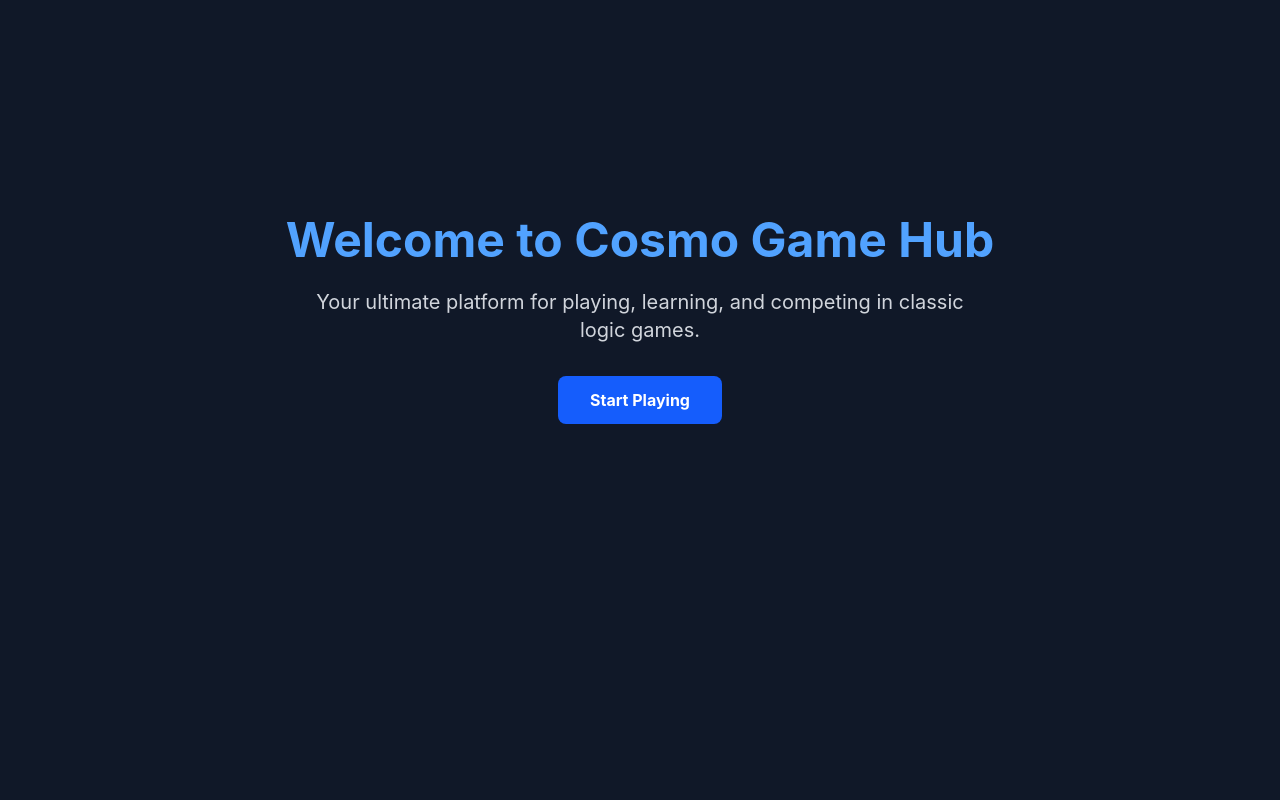
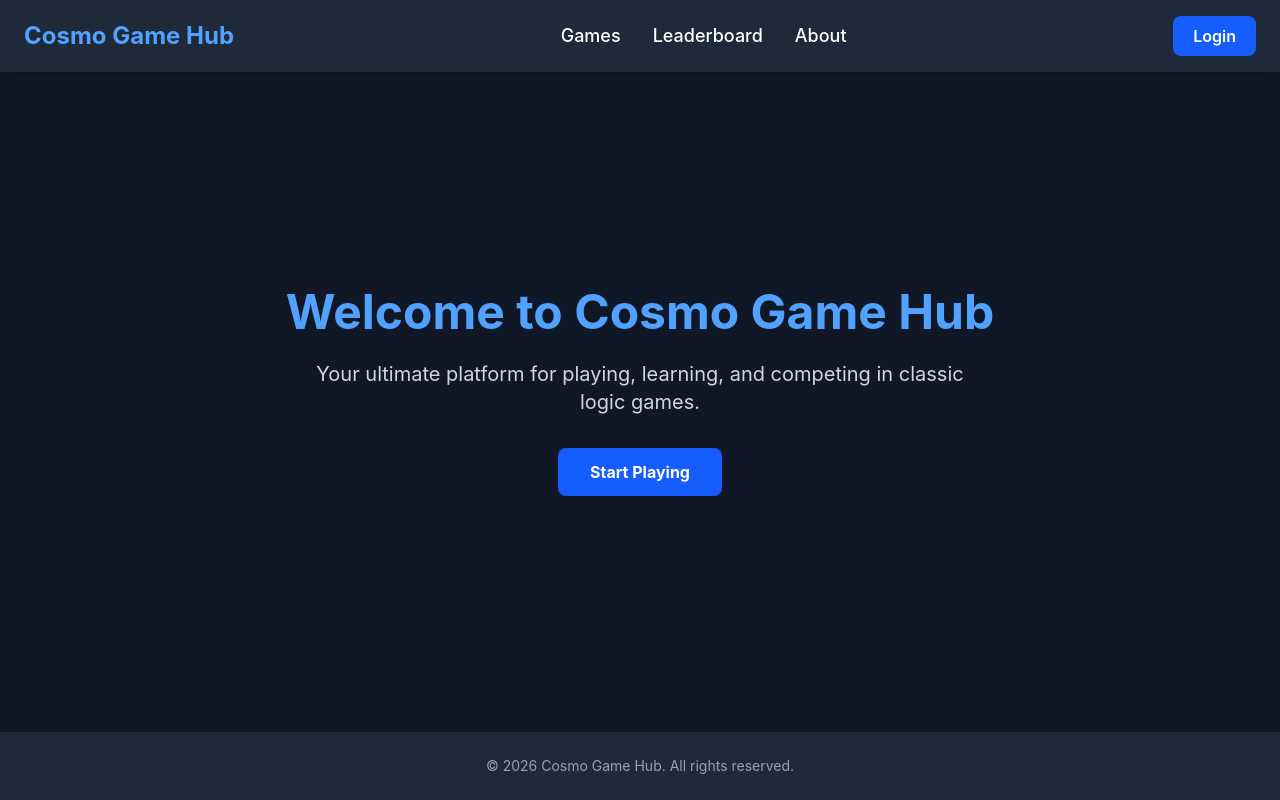
Before and after one commit to DubnovAlexey/cosmo-game-hub, an Astro site in the folder apps/client/: page / in a window 1280 px wide. Built offline with nearby package versions, Linux system fonts and the light colour scheme; Astro itself is replaced by a stand-in of ours.

Commit message:
add Footer component and integrate it into Layout for improved site structure

```diff
--- /dev/null
+++ b/apps/client/src/components/ui/Footer.astro
@@ -0,0 +1,21 @@
+---
+// Footer component for global site bottom
+// Компонент Footer для глобального подвала сайта
+---
+
+<!-- Semantic footer wrapper with Tailwind styling -->
+<!-- Семантическая обертка подвала со стилями Tailwind -->
+<footer class="bg-gray-800 text-gray-400 py-6 mt-auto shadow-inner">
+
+    <!-- Container to align content centrally -->
+    <!-- Контейнер для выравнивания контента по центру -->
+    <div class="container mx-auto px-6 text-center">
+
+        <!-- Copyright information -->
+        <!-- Информация об авторских правах -->
+        <p class="text-sm">
+            &copy; 2026 Cosmo Game Hub. All rights reserved.
+        </p>
+
+    </div>
+</footer>
--- a/apps/client/src/layouts/Layout.astro
+++ b/apps/client/src/layouts/Layout.astro
@@ -2,6 +2,11 @@
 // Import global styles for Tailwind CSS
 // Импортируем глобальные стили для Tailwind CSS
 import '../styles/global.css';
+
+// Import UI components using Path Aliases
+// Импортируем UI-компоненты, используя псевдонимы путей
+import Header from '@components/ui/Header.astro';
+import Footer from '@components/ui/Footer.astro';
 
 // Define the shape of our Props using a TypeScript interface
 // Определяем структуру наших Props с помощью интерфейса TypeScript
@@ -25,9 +30,28 @@ const { title } = Astro.props;
 	<!-- Динамическая вставка заголовка -->
     <title>{title}</title>
 </head>
-<body class="bg-gray-900 text-white min-h-screen">
-    <!-- The page content will be injected into this slot -->
-    <!-- Контент страницы будет вставлен в этот слот -->
-    <slot />
+
+<!-- Body acts as a flex container to push footer to the bottom -->
+<!-- Body выступает в роли flex-контейнера, чтобы прижать подвал к низу -->
+<body class="bg-gray-900 text-white min-h-screen flex flex-col">
+
+    <!-- Global Header Component -->
+    <!-- Глобальный компонент Header -->
+    <Header />
+
+    <!-- Main content wrapper that grows to fill available space -->
+    <!-- Обертка основного контента, которая растягивается на доступное пространство -->
+    <main class="flex-grow">
+
+        <!-- The page content will be injected into this slot -->
+        <!-- Контент страницы будет вставлен в этот слот -->
+        <slot />
+
+    </main>
+
+    <!-- Global Footer Component -->
+    <!-- Глобальный компонент Footer -->
+    <Footer />
+
 </body>
 </html>
```
